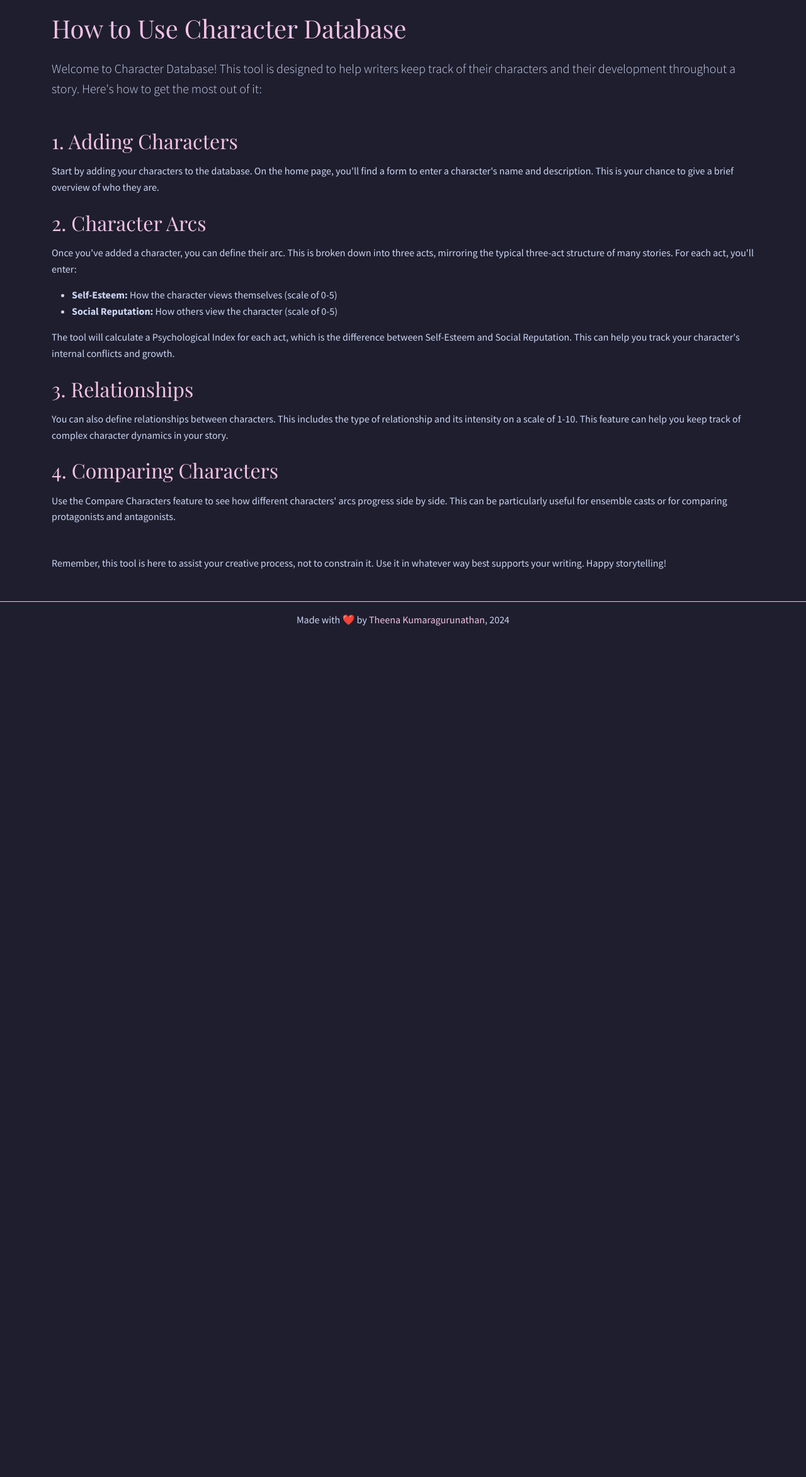
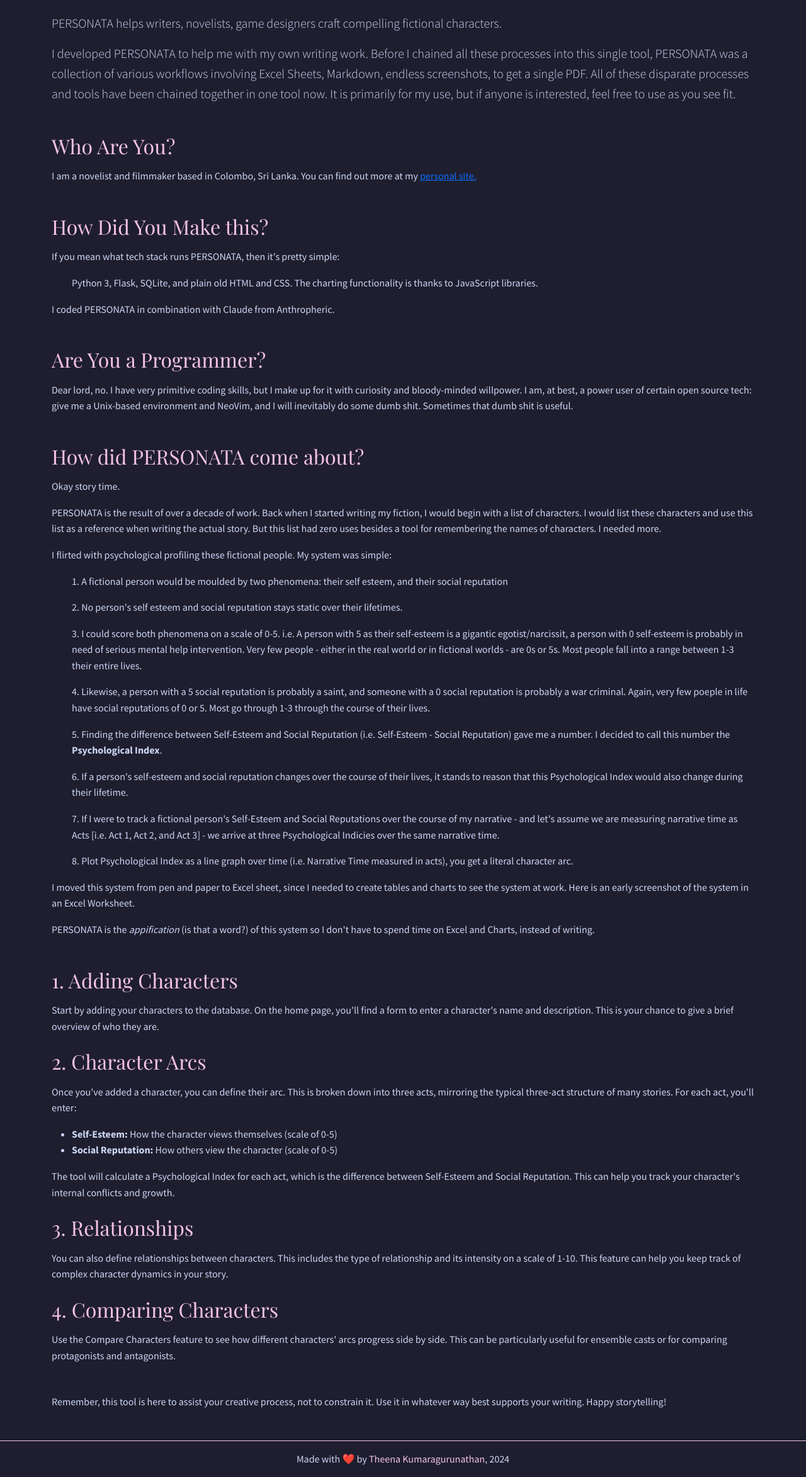
Before and after one commit to MiragianCycle/Fictional-Character-Database, a Flask app: page /how_to_use in a window 1280 px wide. Shown: the part 59-2405 px from the top of the page at 63% size. Before the commit the page ends 1053 px from the top, so only its background shows below. Run offline with Flask 2, Linux system fonts and the light colour scheme; some libraries are stand-ins or nearby versions.

Commit message:
Copy changes

```diff
--- a/character_db_project/templates/how_to_use.html
+++ b/character_db_project/templates/how_to_use.html
@@ -1,9 +1,42 @@
 {% extends "base.html" %}
 
 {% block content %}
-    <h1 class="mb-4">How to Use Character Database</h1>
 
-    <p class="lead">Welcome to Character Database! This tool is designed to help writers keep track of their characters and their development throughout a story. Here's how to get the most out of it:</p>
+    <p class="lead">PERSONATA helps writers, novelists, game designers craft compelling fictional characters. </p>
+
+
+    <p class="lead">I developed PERSONATA to help me with my own writing work.   Before I chained all these processes into this single tool, PERSONATA was a collection of various workflows involving Excel Sheets, Markdown, endless screenshots, to get a single PDF. All of these disparate processes and tools have been chained together in one tool now. It is primarily for my use, but if anyone is interested, feel free to use as you see fit. </p>
+
+
+    <h2 class="mt-5 mb-3">Who Are You?</h2>
+    <p>I am a novelist and filmmaker based in Colombo, Sri Lanka. You can find out more at my <a href=https://theena.net>personal site.</a></p>
+
+
+    <h2 class="mt-5 mb-3">How Did You Make this?</h2>
+    <p>If you mean what tech stack runs PERSONATA, then it's pretty simple: <ol>Python 3, Flask, SQLite, and plain old HTML and CSS. The charting functionality is thanks to JavaScript libraries.</ol>I coded PERSONATA in combination with Claude from Anthropheric.</p>
+
+    <h2 class="mt-5 mb-3">Are You a Programmer?</h2>
+    <p>Dear lord, no. I have very primitive coding skills, but I make up for it with curiosity and bloody-minded willpower. I am, at best, a power user of certain open source tech: give me a Unix-based environment and NeoVim, and I will inevitably do some dumb shit. Sometimes that dumb shit is useful.</p>
+
+    <h2 class="mt-5 mb-3">How did PERSONATA come about?</h2>
+    <p>Okay story time. </p>
+    <p>PERSONATA is the result of over a decade of work. Back when I started writing my fiction, I would begin with a list of characters. I would list these characters and use this list as a reference when writing the actual story. But this list had zero uses besides a tool for remembering the names of characters. I needed more.</p>
+    <p>I flirted with psychological profiling these fictional people. My system was simple:</p>
+    <ol> 1. A fictional person would be moulded by two phenomena: their self esteem, and their social reputation</ol>
+    <ol>2. No person's self esteem and social reputation stays static over their lifetimes.</ol>
+    <ol> 3. I could score both phenomena on a scale of 0-5. i.e. A person with 5 as their self-esteem is a gigantic egotist/narcissit, a person with 0 self-esteem is probably in need of serious mental help intervention. Very few people - either in the real world or in fictional worlds - are 0s or 5s. Most people fall into a range between 1-3 their entire lives. </ol>
+    <ol>4. Likewise, a person with a 5 social reputation is probably a saint, and someone with a 0 social reputation is probably a war criminal. Again, very few poeple in life have social reputations of 0 or 5. Most go through 1-3 through the course of their lives. </ol>
+    <ol>5. Finding the difference between Self-Esteem and Social Reputation (i.e. Self-Esteem - Social Reputation) gave me a number. I decided to call this number the <b>Psychological Index</b>.</ol>
+    <ol>6. If a person's self-esteem and social reputation changes over the course of their lives, it stands to reason that this Psychological Index would also change during their lifetime.</ol>
+    <ol>7. If I were to track a fictional person's Self-Esteem and Social Reputations over the course of my narrative - and let's assume we are measuring narrative time as Acts [i.e. Act 1, Act 2, and Act 3] - we arrive at three Psychological Indicies over the same narrative time.</ol>
+    <ol>8. Plot Psychological Index as a line graph over time (i.e. Narrative Time measured in acts), you get a literal character arc. </ol>
+    <p>I moved this system from pen and paper to Excel sheet, since I needed to create tables and charts to see the system at work. Here is an early screenshot of the system in an Excel Worksheet.</p>
+
+    <p>PERSONATA is the <i>appification</i> (is that a word?) of this system so I don't have to spend time on Excel and Charts, instead of writing.</p>
+
+
+
+
 
     <h2 class="mt-5 mb-3">1. Adding Characters</h2>
     <p>Start by adding your characters to the database. On the home page, you'll find a form to enter a character's name and description. This is your chance to give a brief overview of who they are.</p>
```
